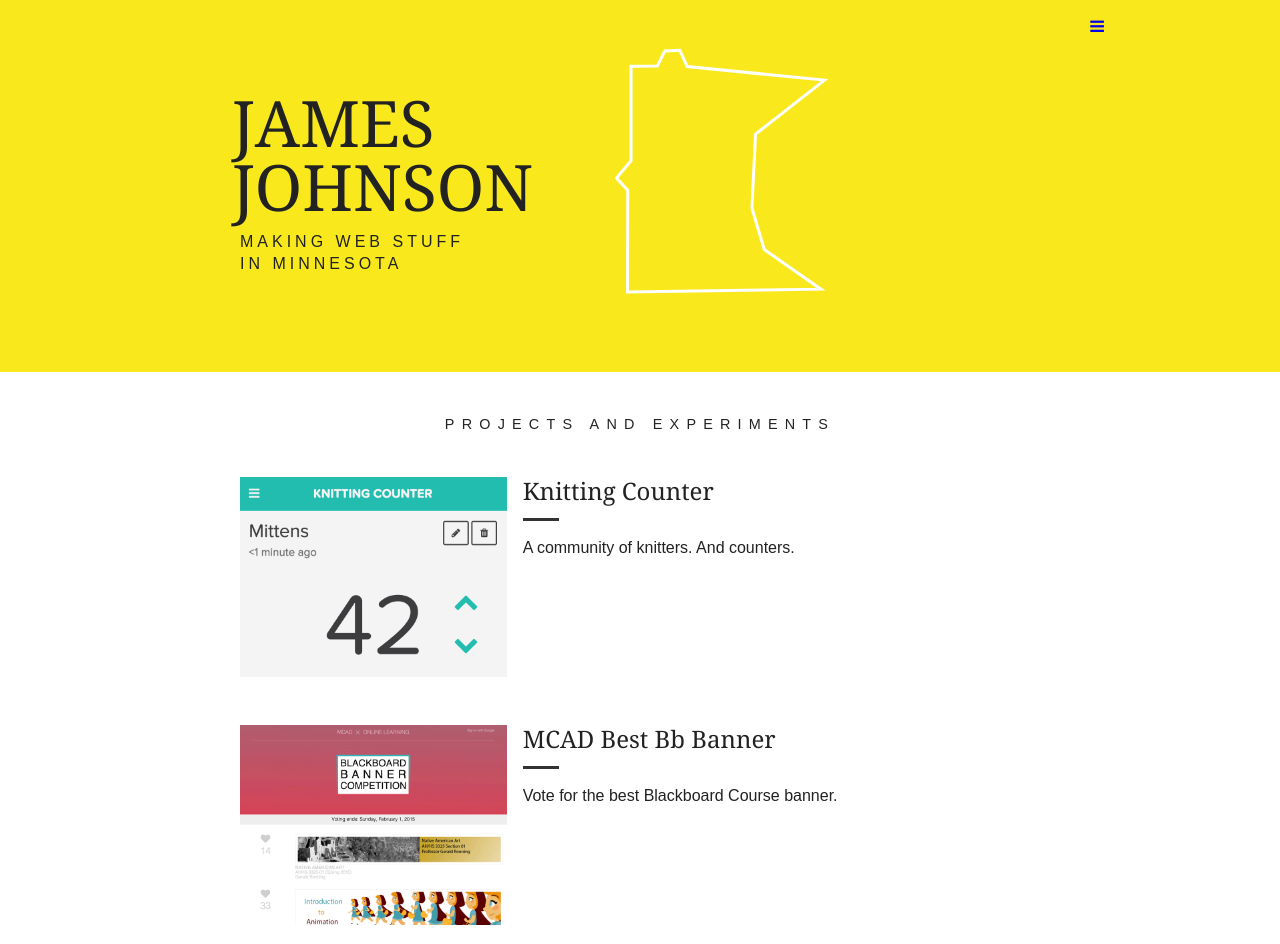
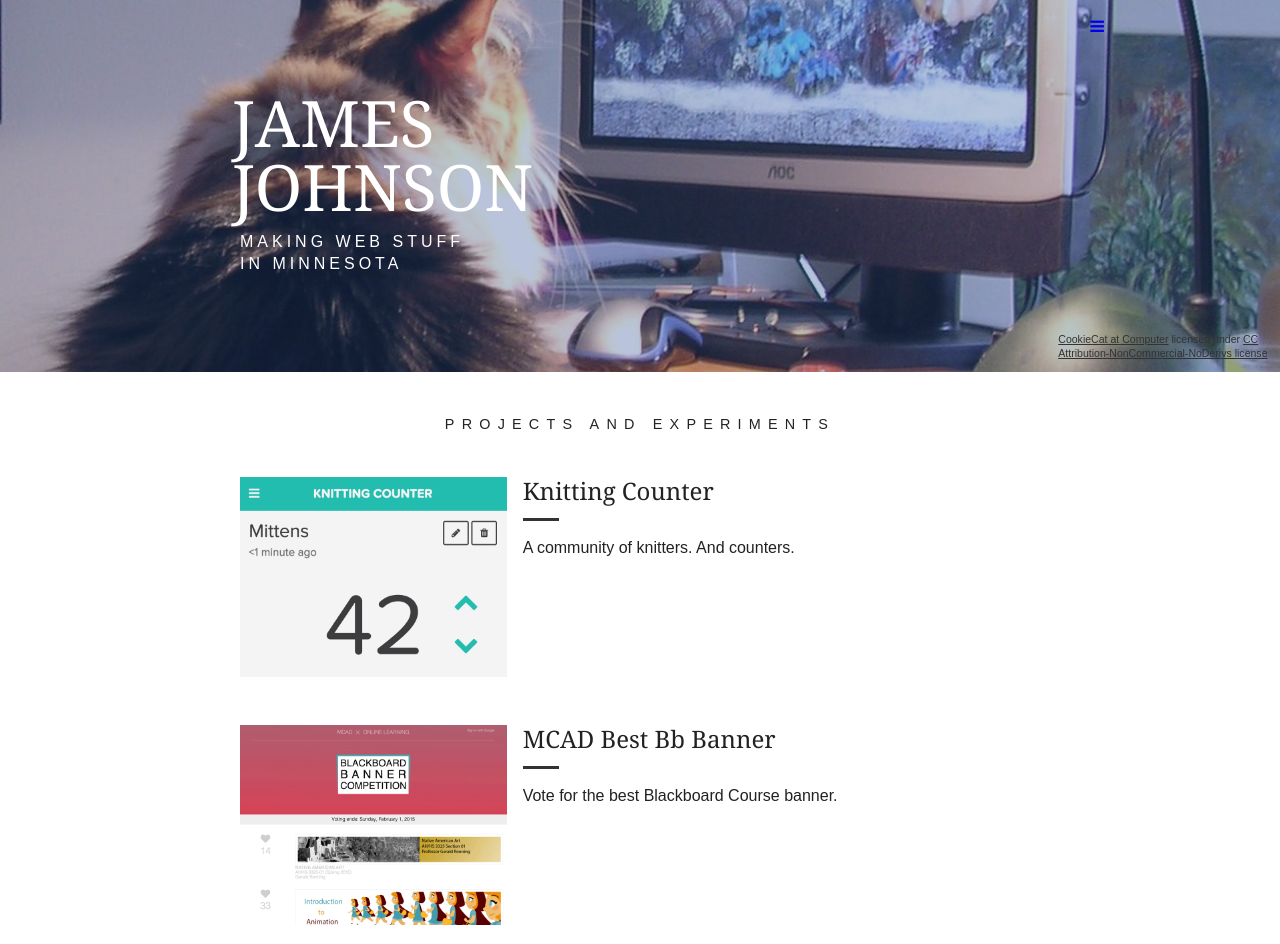
Before and after one commit to geekydatamonkey/geekydatamonkey.github.io, a website: page 2017/index.html in a window 1280 px wide. Shown: the top 944 px of the page. Drawn offline with nearby package versions, Linux system fonts and the light colour scheme.

Commit message:
header haz catz

```diff
--- a/2017/css/main.css
+++ b/2017/css/main.css
@@ -99,6 +99,7 @@ textarea {
 :root {
   --font-sans-serif: 'proxima-nova-alt', sans-serif;
   --font-serif: 'bodoni-urw', Georgia, serif;
+  --color-blue: hsla(222,40%,20%,1);
 }
 
 html {
@@ -142,12 +143,22 @@ img {
 
 /* .hero-section */
 .hero-section {
-  background: #F8E81C;
+  background: url('../img/cat-computer.jpg') #ccc;
+  background-size: cover;
+  background-position: center;
   padding: 1em 0 4em;
+  color: #fff;
+  position: relative;
 }
-.hero-section .section-wrap {
-  background-origin: content-box;
-  background: url('../img/MN.svg') no-repeat 66.6666% 2em;
+.hero-section:after {
+  content: '';
+  display: block;
+  position: absolute;
+  width: 100%;
+  height: 100%;
+  left: 0;
+  top: 0;
+  background-color: hsla(222,55%,38%,0.33);
 }
 .hero-section h1 {
   font-size: 4em;
@@ -155,12 +166,28 @@ img {
   margin-bottom: 0.75rem;
   margin-left: 0.5rem;
   text-transform: uppercase;
+  position: relative;
+  z-index: 10;
 }
 .hero-section p {
   text-transform: uppercase;
   letter-spacing: 0.25em;
   margin: 0;
   margin-left: 1rem;
+  position: relative;
+  z-index: 10;
+}
+.hero-section .img-credit {
+  position: absolute;
+  z-index: 10;
+  bottom: 1em;
+  right: 1em;
+  font-size: 0.66em;
+  max-width: 20em;
+  color: #333;
+}
+.hero-section .img-credit a {
+  color: #333;
 }
 
 /* .page-header (menu bar at top) */
@@ -170,6 +197,7 @@ img {
   left: 0;
   width: 100%;
   text-align: right;
+  z-index: 100;
 }
 .page-header .section-wrap {
   padding: 1em;
@@ -224,7 +252,7 @@ img {
 }
 
 .section-blog {
-  background: #4990E2;
+  background-color: var(--color-blue);
   color: #fff;
   text-align: center;
 }
@@ -257,16 +285,20 @@ img {
 }
 .post-thumb:hover {
   background-color: #fff;
-  color: #4990E2;
+  color: var(--color-blue);
 }
 .post-thumb:hover a {
-  color: #4990E2;
+  color: var(--color-blue);
 }
 .post-thumb:hover h3:after {
-  background-color: #4990E2;
+  background-color: var(--color-blue);
 }
-
-
+.page-footer {
+  padding: 1em;
+  background: #000;
+  color: #fff;
+  text-align: center;
+}
 
 /* ==========================================================================
   Helper classes
--- a/2017/index.html
+++ b/2017/index.html
@@ -38,7 +38,7 @@
     </ul>
   </nav>
 
-  <header class="hero-section">
+  <section class="hero-section">
     <div class="section-wrap">
       <h1>
         <span class="line">James</span>
@@ -48,8 +48,12 @@
         <span class="line">Making Web Stuff</span>
         <span class="line">in Minnesota</span>
       </p>
+      <small class="img-credit">
+        <a href="https://flic.kr/p/8y5JE">CookieCat at Computer</a> licensed under <a href="https://creativecommons.org/licenses/by-nc-nd/2.0/">
+        CC Attribution-NonCommercial-NoDerivs license</a>
+      </small>
     </div>
-  </header>
+  </section>
 
   <section class="page-section">
     <div class="section-wrap">
```
Also changed, not shown: 2017/img/cat-computer.jpg (added).
